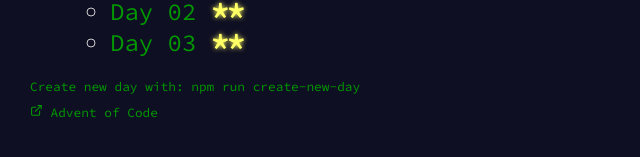
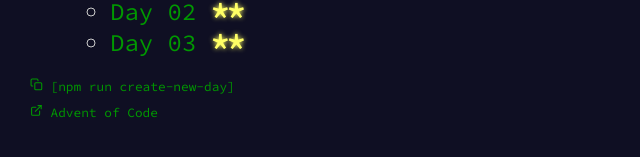
Before and after one commit to Sebastian-Rosenblad/aoc, a React (Create React App) app: page / in a window 1280 px wide. Shown: the part 271-428 px from the top of the page, without its empty margins (0-640 px from the left). Built offline with nearby package versions, Linux system fonts and the light colour scheme.

Commit message:
style: add another icon

```diff
--- a/src/home/index.tsx
+++ b/src/home/index.tsx
@@ -1,5 +1,5 @@
 import { Link } from 'react-router-dom';
-import { FiExternalLink } from 'react-icons/fi';
+import { FiCopy, FiExternalLink } from 'react-icons/fi';
 import { challengesSorted } from '../challenges';
 import Stars from '../components/Stars';
 import copyText from '../utils/copy-text';
@@ -27,7 +27,7 @@ export default function Home() {
           </li>
         ))}
       </ul>
-      <button onClick={() => copyText('npm run create-new-day')} className='small'>Create new day with: npm run create-new-day</button>
+      <button onClick={() => copyText('npm run create-new-day')} className='small'><FiCopy /> [npm run create-new-day]</button>
       <a href='https://adventofcode.com/' target='_blank' rel='noopener noreferrer' className='small'><FiExternalLink /> Advent of Code</a>
     </main>
   );
```
